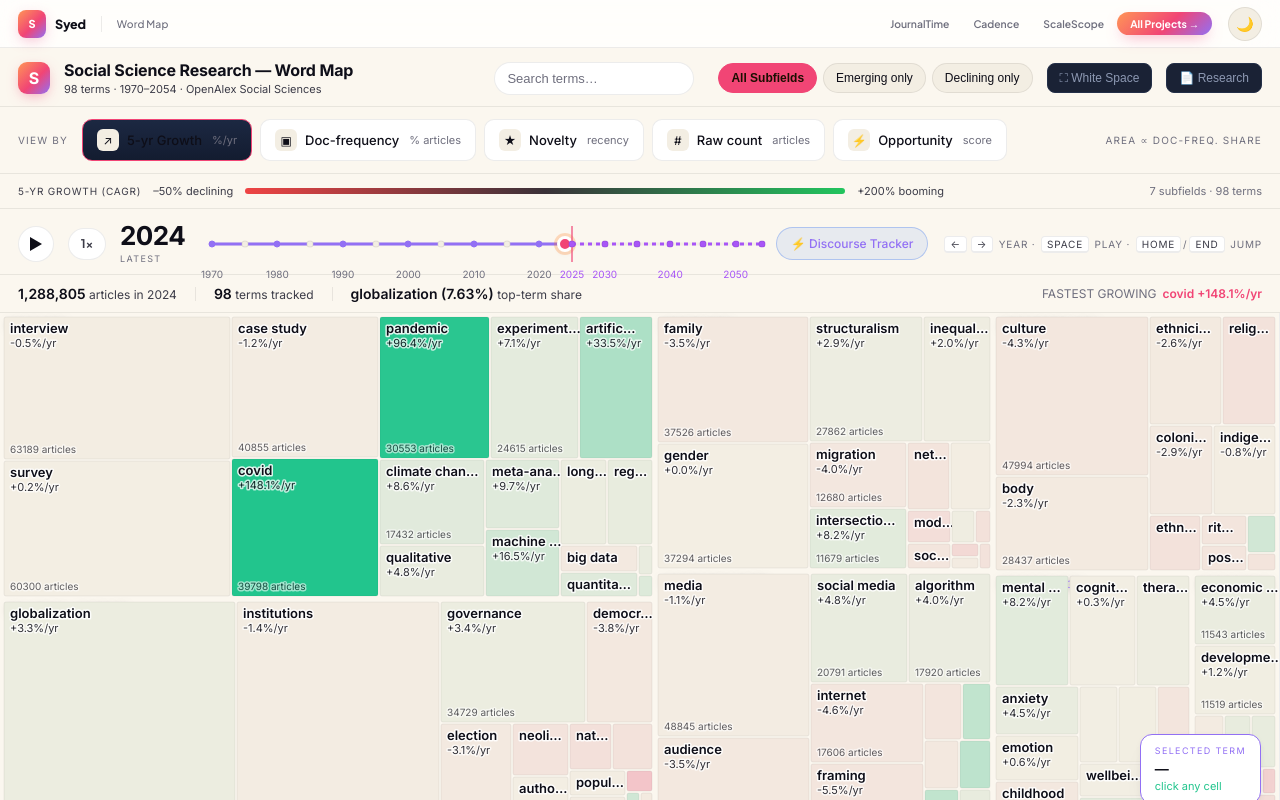
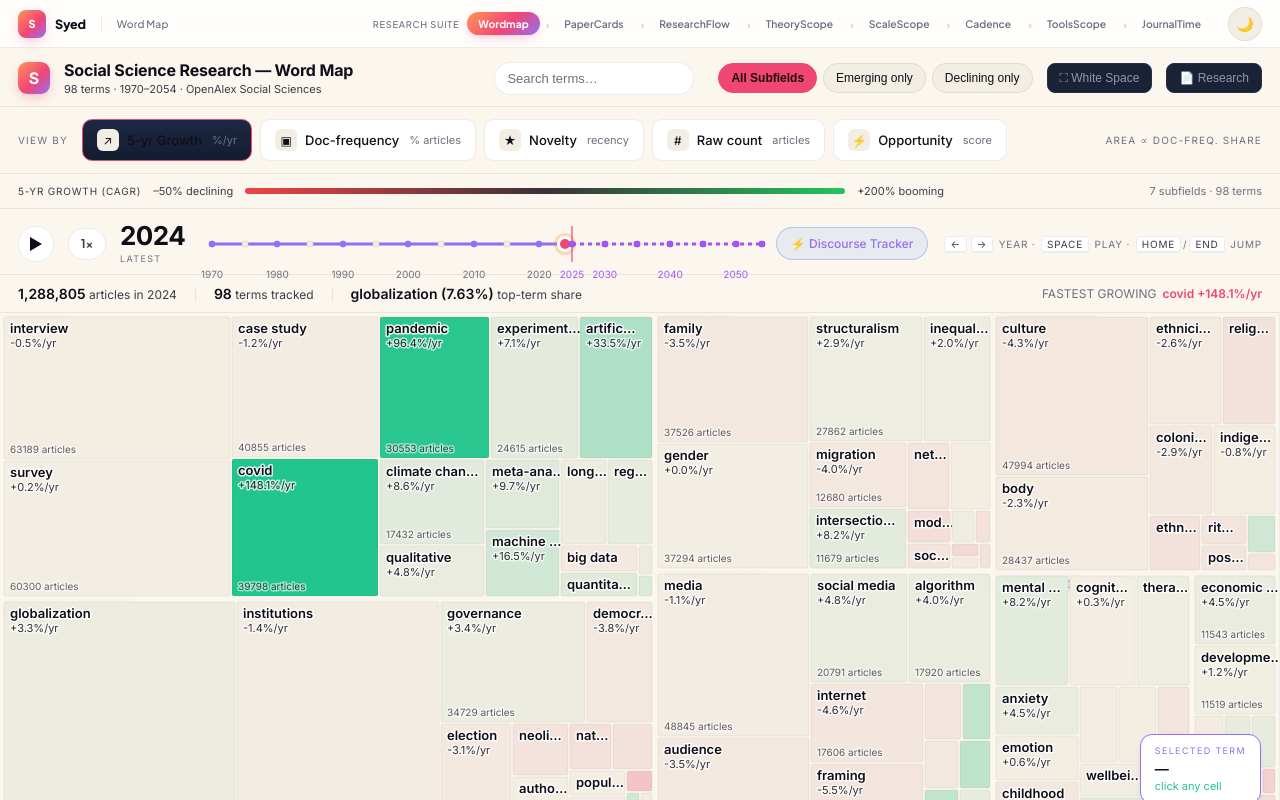
Before and after one commit to SyAhmedU/wordmap, a website: page index.html in a window 1280 px wide. Drawn offline with nearby package versions, Linux system fonts and the light colour scheme.

Commit message:
chore: auto-commit at session end (Claude Code)
Co-Authored-By: Claude Opus 4.7 <noreply@anthropic.com>

```diff
--- a/index.html
+++ b/index.html
@@ -781,6 +781,10 @@
 .syed-link:hover{color:var(--text);background:var(--bg-3)}
 .syed-link-all{font-weight:700;color:#fff !important;background:var(--grad-warm);padding:5px 13px;border-radius:999px;box-shadow:0 6px 16px -6px rgba(241,69,117,.55)}
 .syed-link-all:hover{opacity:.92}
+.syed-suite-label{font-size:.66rem;color:var(--text-faint);text-transform:uppercase;letter-spacing:.08em;margin-right:6px;white-space:nowrap}
+.syed-suite-step{display:inline-flex;align-items:center}
+.syed-caret{opacity:.4;padding:5px 4px;font-size:.8rem;color:var(--text-faint)}
+.syed-link-active{color:#fff !important;font-weight:700;background:var(--grad-warm);box-shadow:0 4px 12px -4px rgba(241,69,117,.45)}
 .theme-toggle{width:34px;height:34px;border-radius:999px;display:inline-flex;align-items:center;justify-content:center;background:var(--bg-3);border:1px solid var(--line);color:var(--text-dim);cursor:pointer;font-size:1rem;transition:background .15s,color .15s,transform .2s;margin-left:4px;flex-shrink:0}
 .theme-toggle:hover{color:var(--text);transform:rotate(15deg)}
 .theme-toggle .sun,.theme-toggle .moon{display:none}
@@ -794,11 +798,16 @@
   <a class="syed-bar-logo" href="https://syahmedu.github.io/nexus/" target="_blank" rel="noopener"><span class="syed-mark">S</span><span class="syed-name">Syed</span></a>
   <span class="syed-divider"></span>
   <span class="syed-project">Word Map</span>
-  <nav class="syed-links">
-    <a class="syed-link" href="https://syahmedu.github.io/journaltime/" target="_blank" rel="noopener">JournalTime</a>
-    <a class="syed-link" href="https://syahmedu.github.io/cadence/" target="_blank" rel="noopener">Cadence</a>
-    <a class="syed-link" href="https://scalescope.vercel.app" target="_blank" rel="noopener">ScaleScope</a>
-    <a class="syed-link syed-link-all" href="https://syahmedu.github.io/nexus/" target="_blank" rel="noopener">All Projects →</a>
+  <nav class="syed-links" aria-label="Research Suite">
+    <span class="syed-suite-label">Research Suite</span>
+    <span class="syed-suite-step"><a class="syed-link syed-link-active" href="#" aria-current="page">Wordmap</a></span>
+    <span class="syed-suite-step"><span class="syed-caret" aria-hidden="true">›</span><a class="syed-link" href="https://papercards.vercel.app" target="_blank" rel="noopener">PaperCards</a></span>
+    <span class="syed-suite-step"><span class="syed-caret" aria-hidden="true">›</span><a class="syed-link" href="https://researchflow-syahmedus-projects.vercel.app" target="_blank" rel="noopener">ResearchFlow</a></span>
+    <span class="syed-suite-step"><span class="syed-caret" aria-hidden="true">›</span><a class="syed-link" href="https://theoryscope.vercel.app" target="_blank" rel="noopener">TheoryScope</a></span>
+    <span class="syed-suite-step"><span class="syed-caret" aria-hidden="true">›</span><a class="syed-link" href="https://scalescope.vercel.app" target="_blank" rel="noopener">ScaleScope</a></span>
+    <span class="syed-suite-step"><span class="syed-caret" aria-hidden="true">›</span><a class="syed-link" href="https://syahmedu.github.io/cadence/" target="_blank" rel="noopener">Cadence</a></span>
+    <span class="syed-suite-step"><span class="syed-caret" aria-hidden="true">›</span><a class="syed-link" href="https://toolsscope.vercel.app" target="_blank" rel="noopener">ToolsScope</a></span>
+    <span class="syed-suite-step"><span class="syed-caret" aria-hidden="true">›</span><a class="syed-link" href="https://syahmedu.github.io/journaltime/" target="_blank" rel="noopener">JournalTime</a></span>
   </nav>
   <button class="theme-toggle" id="themeToggle" aria-label="Toggle theme" title="Toggle light/dark">
     <span class="sun">☀️</span><span class="moon">🌙</span>
```
